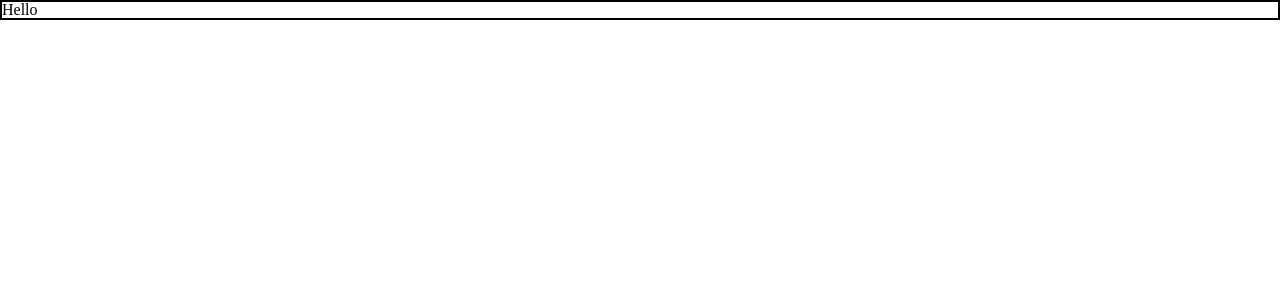
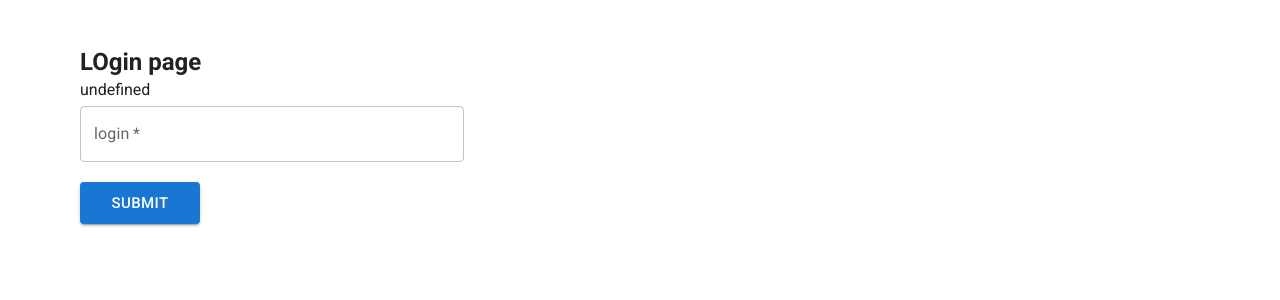
Before and after one commit to SegmentationFaultEnjoyer/usof, a React (Vite) app: page / in a window 1280 px wide. Shown: the top 300 px of the page. Built offline with nearby package versions, Linux system fonts and the light colour scheme.

Commit message:
Structure

```diff
--- a/index.html
+++ b/index.html
@@ -3,10 +3,12 @@
   <head>
     <meta charset="UTF-8" />
     <meta name="viewport" content="width=device-width, initial-scale=1.0" />
-    <title>Vite + React</title>
+    <link rel="stylesheet" href="https://fonts.googleapis.com/css?family=Roboto:300,400,500,700&display=swap"/>
+    <link rel="stylesheet" href="https://fonts.googleapis.com/icon?family=Material+Icons"/>
+    <title>USOF</title>
   </head>
   <body>
-    <div id="root"><!--ssr-outlet--></div>
+    <div id="app"><!--ssr-outlet--></div>
     <script type="module" src="/src/entry-client.jsx"></script>
   </body>
 </html>
--- a/package.json
+++ b/package.json
@@ -12,6 +12,11 @@
   "author": "",
   "license": "ISC",
   "dependencies": {
+    "@emotion/react": "^11.10.4",
+    "@emotion/styled": "^11.10.4",
+    "@mui/icons-material": "^5.10.3",
+    "@mui/material": "^5.10.4",
+    "@reduxjs/toolkit": "^1.8.5",
     "bcrypt": "^5.0.1",
     "cookie-parser": "^1.4.6",
     "dotenv": "^16.0.1",
@@ -27,6 +32,7 @@
     "postgres-migrations": "^5.3.0",
     "react": "^18.2.0",
     "react-dom": "^18.2.0",
+    "react-redux": "^8.0.2",
     "react-router-dom": "^6.3.0",
     "webp-converter": "^2.3.3"
   },
--- a/src/App.jsx
+++ b/src/App.jsx
@@ -1,13 +1,23 @@
-import { useState } from 'react'
 import '@/styles/app.scss'
 
+import Login from '@/forms/Login/Login.jsx';
+import ErrorPage from '@/pages/ErrorPage';
+
+import { Routes, Route } from 'react-router-dom';
+
+import { Provider } from 'react-redux';
+
+import { store } from '@/store/store'
+
 function App() {
-
-  return (
-    <div className='app'>
-      Hello
-    </div>
-  )
+    return (
+        <Provider store={store}>
+            <Routes>
+                <Route path='/' element={<Login />} />
+                <Route path='*' element={<ErrorPage />} />
+            </Routes>
+        </Provider>
+    )
 }
 
 export default App
--- a/src/entry-client.jsx
+++ b/src/entry-client.jsx
@@ -1,12 +1,14 @@
 import React from 'react'
 import ReactDOM from 'react-dom/client'
 import App from './App'
+
 import { BrowserRouter } from 'react-router-dom';
 
-const AppRoot = document.getElementById('root');
+
+const AppRoot = document.getElementById('app');
 
 ReactDOM.createRoot(AppRoot).render(
-  <BrowserRouter>
-    <App />
-  </BrowserRouter>
+    <BrowserRouter>
+        <App />
+    </BrowserRouter>
 )
--- /dev/null
+++ b/src/forms/Login/Login.jsx
@@ -0,0 +1,42 @@
+import './Login.scss'
+
+import TextField from '@mui/material/TextField';
+import Button from '@mui/material/Button';
+
+import { useSelector, useDispatch } from 'react-redux'
+import { setUser } from '@/store/slices/userSlice';
+
+export default function SignIn() {
+	const handleSubmit = (event) => {
+		event.preventDefault();
+		const data = new FormData(event.target);
+		console.log({
+			login: data.get('login')
+		});
+
+		dispatch(setUser({
+			name: data.get('login'),
+		}))
+	};
+
+	const testLabel = useSelector(state => state.user.info.name);
+	const dispatch = useDispatch();
+
+	return (
+		<div className='login-page'>
+			<h1>LOgin page</h1>
+			<p>{testLabel}</p>
+			<form onSubmit={handleSubmit}>
+				<TextField
+					name='login'
+					variant='outlined'
+					label='login'
+					required />
+				<Button variant='contained' type='submit' size="large">
+					Submit
+				</Button>
+			</form>
+
+		</div>
+	);
+}
--- /dev/null
+++ b/src/forms/Login/Login.scss
@@ -0,0 +1,16 @@
+@import '@/styles/_functions';
+
+.login-page {
+    padding: var(--app-padding-top) var(--app-padding-left);
+
+    form {
+        display: flex;
+        flex-direction: column;
+        width: 30vw;
+        gap: toRem(20);
+
+        button {
+            width: toRem(120);
+        }
+    }
+}
--- /dev/null
+++ b/src/pages/ErrorPage.jsx
@@ -0,0 +1,7 @@
+
+
+export default function ErrorPage() {
+    return (
+        <h1>404 Not Found</h1>
+    )
+}
--- /dev/null
+++ b/src/store/slices/userSlice.js
@@ -0,0 +1,24 @@
+import { createSlice } from '@reduxjs/toolkit';
+
+const initialState = {
+    info: {
+        name: 'undefined',
+        email: '',
+        id: ''
+    }
+
+}
+
+export const userSlice = createSlice({
+    name: 'user',
+    initialState,
+    reducers: {
+        setUser(state, action) {
+            state.info = {...state.info, ...action.payload};
+        }
+    }
+})
+
+export const { setUser } = userSlice.actions;
+
+export default userSlice.reducer;
--- /dev/null
+++ b/src/store/store.js
@@ -0,0 +1,9 @@
+import { configureStore } from '@reduxjs/toolkit';
+
+import userReducer from './slices/userSlice';
+
+export const store = configureStore({
+    reducer: {
+        user: userReducer
+    }
+})
--- a/src/styles/app.scss
+++ b/src/styles/app.scss
@@ -1,6 +1,9 @@
 @import 'reset';
+
+@import 'variables';
+
 @import 'global';
 
-.app {
-    border: 2px solid black;
-}
+@import '_mixins';
+@import '_functions';
+@import '_placeholders';
--- /dev/null
+++ b/src/styles/variables.scss
@@ -0,0 +1,123 @@
+@import '../../static/branding/app-colors';
+
+@import '_mixins';
+@import '_functions';
+@import '_placeholders';
+
+:root,
+:before,
+:after {
+  --white: #{$white};
+  --white-rgb: #{$white-rgb};
+  --black: #{$black};
+  --black-rgb: #{$black-rgb};
+
+  /* status colors */
+  --success-light: #{$success-light};
+  --success-main: #{$success-main};
+  --success-dark: #{$success-dark};
+
+  --error-light: #{$error-light};
+  --error-main: #{$error-main};
+  --error-dark: #{$error-dark};
+
+  --warning-light: #{$warning-light};
+  --warning-main: #{$warning-main};
+  --warning-dark: #{$warning-dark};
+
+  --info-light: #{$info-light};
+  --info-main: #{$info-main};
+  --info-dark: #{$info-dark};
+
+  /* brand colors */
+  --primary-light: #{$primary-light};
+  --primary-main: #{$primary-main};
+  --primary-dark: #{$primary-dark};
+
+  --secondary-light: #{$secondary-light};
+  --secondary-main: #{$secondary-main};
+  --secondary-dark: #{$secondary-dark};
+
+  --tertiary-light: #{$tertiary-light};
+  --tertiary-main: #{$tertiary-main};
+  --tertiary-dark: #{$tertiary-dark};
+
+  /* typography colors */
+  --text-primary-light: #{$text-primary-light};
+  --text-primary-main: #{$text-primary-main};
+  --text-primary-dark: #{$text-primary-dark};
+
+  --text-secondary-light: #{$text-secondary-light};
+  --text-secondary-main: #{$text-secondary-main};
+  --text-secondary-dark: #{$text-secondary-dark};
+
+  --text-primary-invert-light: #{$text-primary-invert-light};
+  --text-primary-invert-main: #{$text-primary-invert-main};
+  --text-primary-invert-dark: #{$text-primary-invert-dark};
+
+  --text-secondary-invert-light: #{$text-secondary-invert-light};
+  --text-secondary-invert-main: #{$text-secondary-invert-main};
+  --text-secondary-invert-dark: #{$text-secondary-invert-dark};
+
+  /* border colors */
+  --border-primary-light: #{$border-primary-light};
+  --border-primary-main: #{$border-primary-main};
+  --border-primary-dark: #{$border-primary-dark};
+
+  /* App variables */
+  --app-bg: #{$app-bg};
+  --app-txt: #{$text-primary-main};
+  --app-font-family: 'Roboto', 'Arial', sans-serif;
+  --app-padding-right: #{toRem(80)};
+  --app-padding-left: #{toRem(80)};
+  --app-padding-top: #{toRem(50)};
+  --app-padding-bottom: #{toRem(50)};
+
+  @include respond-to(small) {
+    --app-padding-right: #{toRem(24)};
+    --app-padding-left: #{toRem(24)};
+    --app-padding-top: #{toRem(24)};
+    --app-padding-bottom: #{toRem(24)};
+  }
+
+  /* --------------------------------------- */
+
+  /* Field variables */
+
+  /* --------------------------------------- */
+  --field-bg: var(--app-bg);
+
+  /* label */
+  --field-label: var(--text-primary-main);
+  --field-label-hover: var(--text-primary-main);
+  --field-label-focus: var(--text-primary-main);
+  --field-label-font-size: #{toRem(14)};
+  --field-label-line-height: 1.4;
+
+  /* text */
+  --field-text: var(--text-primary-main);
+  --field-text-font-size: #{toRem(14)};
+  --field-text-line-height: 1.4;
+  --field-placeholder: #{rgba($text-primary-main, 0.35)};
+
+  /* border */
+  --field-border: var(--border-primary-main);
+  --field-border-hover: var(--primary-light);
+  --field-border-focus: var(--primary-light);
+
+  /* transition duration */
+  --field-transition-duration: 0.2s;
+
+  /* paddings */
+  --field-padding-top: #{toRem(11)};
+  --field-padding-right: #{toRem(16)};
+  --field-padding-bottom: #{toRem(11)};
+  --field-padding-left: #{toRem(16)};
+  --field-padding:
+    var(--field-padding-top)
+    var(--field-padding-right)
+    var(--field-padding-bottom)
+    var(--field-padding-left);
+
+  --field-error: var(--error-main);
+}
--- /dev/null
+++ b/static/branding/_app-colors.scss
@@ -0,0 +1,62 @@
+$white: #ffffff;
+$white-rgb: hexToRGB($white);
+$black: #000000;
+$black-rgb: hexToRGB($black);
+
+$app-bg: #ffffff;
+
+/* status colors */
+
+$success-light: #5efc82;
+$success-main: #00c853;
+$success-dark: #009624;
+
+$error-light: #ff6434;
+$error-main: #dd2c00;
+$error-dark: #a30000;
+
+$warning-light: #f16709;
+$warning-main: #ff6d00;
+$warning-dark: #c43c00;
+
+$info-light: #82f7ff;
+$info-main: #40c4ff;
+$info-dark: #0094cc;
+
+/* brand colors */
+
+$primary-light: #768fff;
+$primary-main: #2962ff;
+$primary-dark: #0039cb;
+
+$secondary-light: #8e8e8e;
+$secondary-main: #616161;
+$secondary-dark: #373737;
+
+$tertiary-light: #ffff6b;
+$tertiary-main: #fdd835;
+$tertiary-dark: #c6a700;
+
+/* typography colors */
+
+$text-primary-light: #484848;
+$text-primary-main: #212121;
+$text-primary-dark: #000000;
+
+$text-secondary-light: #4f5b62;
+$text-secondary-main: #263238;
+$text-secondary-dark: #000a12;
+
+$text-primary-invert-light: #ffffff;
+$text-primary-invert-main: #ffffff;
+$text-primary-invert-dark: #ffffff;
+
+$text-secondary-invert-light: #ffffff;
+$text-secondary-invert-main: #ffffff;
+$text-secondary-invert-dark: #ffffff;
+
+/* border colors */
+
+$border-primary-light: #cfcfcf;
+$border-primary-main: #9e9e9e;
+$border-primary-dark: #707070;
```
Also changed, not shown: src/assets/login_background.webp (added), 1 other file (tests, documents, lock files or other folders).
